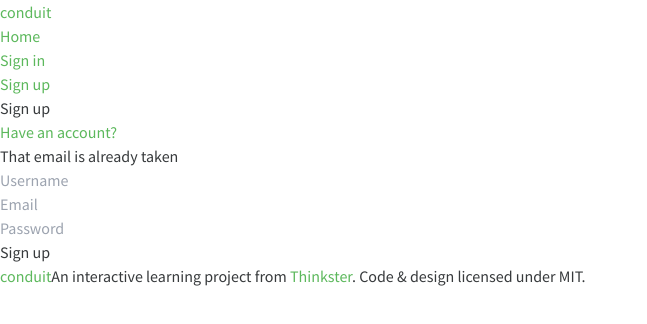
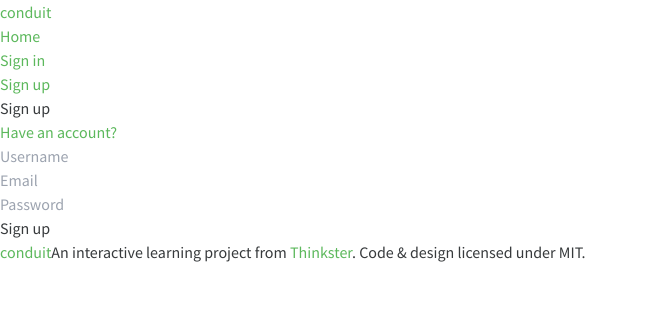
Before and after one commit to istonikula/realworld-react, a React (Vite) app: page /register in a window 1280 px wide. Shown: the top 324 px of the page, without its empty margins (0-647 px from the left). Built offline with nearby package versions, Linux system fonts and the light colour scheme; a web font is replaced by a local one.

Commit message:
register: form, first draft

```diff
--- a/package.json
+++ b/package.json
@@ -15,6 +15,7 @@
     "react-dom": "18.2.0"
   },
   "devDependencies": {
+    "@hookform/resolvers": "3.3.4",
     "@types/react": "18.2.43",
     "@types/react-dom": "18.2.17",
     "@typescript-eslint/eslint-plugin": "6.14.0",
@@ -27,10 +28,12 @@
     "eslint-plugin-react-hooks": "4.6.0",
     "eslint-plugin-react-refresh": "0.4.5",
     "postcss": "8.4.33",
+    "react-hook-form": "7.49.3",
     "tailwindcss": "3.4.1",
     "typescript": "5.2.2",
     "vite": "5.0.8",
     "vitest": "1.1.3",
-    "wouter": "2.12.1"
+    "wouter": "2.12.1",
+    "yup": "1.3.3"
   }
 }
--- a/src/pages/RegisterPage.tsx
+++ b/src/pages/RegisterPage.tsx
@@ -1,6 +1,27 @@
 import { cx } from 'class-variance-authority'
+import { useForm, SubmitHandler } from 'react-hook-form'
+import { yupResolver } from '@hookform/resolvers/yup'
+import * as yup from 'yup'
+
+const schema = yup
+  .object({
+    username: yup.string().min(5).required().label('Username'),
+    email: yup.string().email().required().label('Email'),
+    password: yup.string().min(5).required().label('Password'),
+  })
+  .required()
+type Inputs = yup.InferType<typeof schema>
 
 export function RegisterPage() {
+  const { register, handleSubmit, formState: { errors } } = useForm({
+    mode: 'onTouched',
+    resolver: yupResolver(schema)
+  })
+
+  const onSubmit: SubmitHandler<Inputs> = data => {
+    console.log('submit', data)
+  }
+
   return (
     <div className="mt-6 px-6">
       <div className={cx([
@@ -13,20 +34,23 @@ export function RegisterPage() {
         </p>
 
         <ul className="mb-4 text-[#b85c5c] font-bold">
-          <li>That email is already taken</li>
+          <li>{errors.username?.message}</li>
+          <li>{errors.email?.message}</li>
+          <li>{errors.password?.message}</li>
         </ul>
 
-        <form className="flex flex-col">
+        <form className="flex flex-col" onSubmit={void handleSubmit(onSubmit)}>
           <fieldset className="mb-4">
-            <input className={formControl} type="text" placeholder="Username" />
+            <input className={formControl} type="text" placeholder="Username" {...register('username')} />
           </fieldset>
           <fieldset className="mb-4">
-            <input className={formControl} type="text" placeholder="Email" />
+            <input className={formControl} type="text" placeholder="Email" {...register('email')} />
           </fieldset>
           <fieldset className="mb-4">
-            <input className={formControl} type="password" placeholder="Password" />
+            <input className={formControl} type="password" placeholder="Password" {...register('password')} />
           </fieldset>
-          <button className={btn}>Sign up</button>
+
+          <button className={btn} type="submit">Sign up</button>
         </form>
       </div>
     </div>
```
Also changed, not shown: 1 other file (tests, documents, lock files or other folders).
